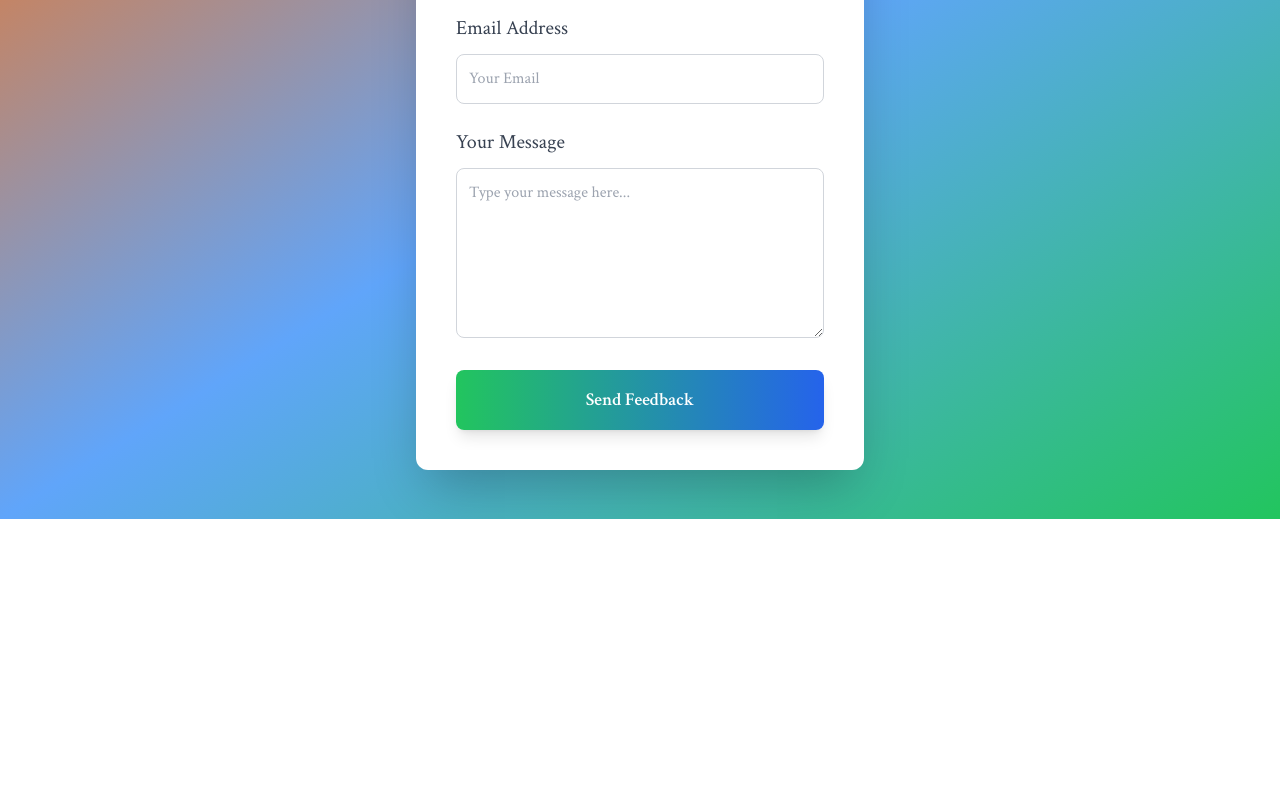
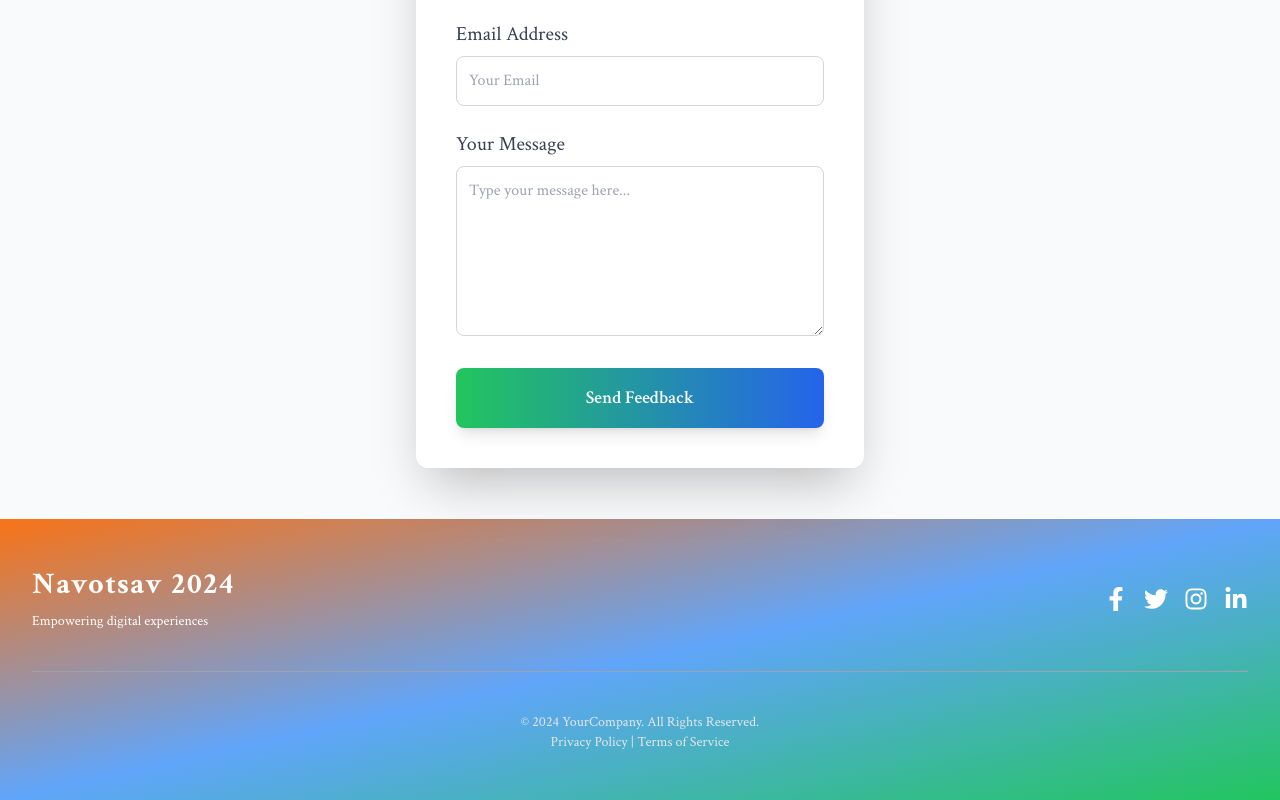
Before and after one commit to NitinSingh07/Navotsav, a React (Vite) app in the folder navotsav/: page /feedback in a window 1280 px wide. Shown: the part 3745-4545 px from the top of the page. Before the commit the page ends 4264 px from the top, so only its background shows below. Built offline with nearby package versions, Linux system fonts and the light colour scheme; a web font is replaced by a local one.

Commit message:
Refactor feedback form title and styling

```diff
--- a/navotsav/src/components/feedBackForm.jsx
+++ b/navotsav/src/components/feedBackForm.jsx
@@ -29,16 +29,16 @@ const FeedbackForm = () => {
   };
 
   return (
-    <div className="min-h-screen flex flex-col justify-center items-center bg-gradient-to-br from-orange-500 via-blue-400 to-green-500 p-4 md:p-8">
+    <div className="min-h-screen flex flex-col justify-center items-center bg-gray-50 px-4 md:px-8 py-8">
       {/* Feedback Title */}
-      <h2 className="text-4xl md:text-6xl self-start ml-24 font-extrabold text-gray-100 mb-8 text-center drop-shadow-lg">
+      <h2 className="text-3xl  self-start ml-24 sm:text-4xl md:text-5xl lg:text-6xl mb-10 font-extrabold text-gray-900 text-center drop-shadow-lg">
         Feedback Form
       </h2>
 
       {/* Form Container */}
-      <div className="max-w-md w-full bg-white rounded-xl shadow-2xl p-6 md:p-10 ">
+      <div className="max-w-full sm:max-w-md w-full bg-white rounded-xl shadow-2xl p-6 md:p-10 ">
         <form onSubmit={handleSubmit} className="space-y-6">
-          <div className="space-y-3">
+          <div className="space-y-2">
             <label className="block text-lg md:text-xl font-medium text-gray-700">
               Full Name
             </label>
@@ -52,7 +52,7 @@ const FeedbackForm = () => {
             />
           </div>
 
-          <div className="space-y-3">
+          <div className="space-y-2">
             <label className="block text-lg md:text-xl font-medium text-gray-700">
               Email Address
             </label>
@@ -66,7 +66,7 @@ const FeedbackForm = () => {
             />
           </div>
 
-          <div className="space-y-3">
+          <div className="space-y-2">
             <label className="block text-lg md:text-xl font-medium text-gray-700">
               Your Message
             </label>
@@ -82,7 +82,7 @@ const FeedbackForm = () => {
 
           <button
             type="submit"
-            className="w-full bg-gradient-to-r from-green-500 to-blue-600 text-white font-semibold text-lg p-4 rounded-lg shadow-lg focus:ring-4 focus:ring-blue-300 transition duration-300 transform hover:scale-105"
+            className="w-full bg-gradient-to-r from-green-500 to-blue-600 text-white font-semibold text-lg p-4 rounded-lg shadow-lg focus:ring-4 focus:ring-blue-300 transition duration-300 hover:bg-gradient-to-l transform hover:scale-105"
           >
             Send Feedback
           </button>
--- a/navotsav/src/components/footer.jsx
+++ b/navotsav/src/components/footer.jsx
@@ -0,0 +1,93 @@
+import React from "react";
+import {
+  FaFacebookF,
+  FaTwitter,
+  FaInstagram,
+  FaLinkedinIn,
+} from "react-icons/fa";
+
+const Footer = () => {
+  return (
+    <footer className="bg-gradient-to-br from-orange-500 via-blue-400 to-green-500 text-white py-8 md:py-12">
+      <div className="max-w-screen-xl mx-auto px-4 sm:px-6 lg:px-8">
+        <div className="flex flex-col md:flex-row justify-between items-center md:space-x-8">
+          {/* Company Logo/Name */}
+          <div className="mb-6 md:mb-0">
+            <h2 className="text-3xl font-bold tracking-wider">Navotsav 2024</h2>
+            <p className="text-sm mt-2">Empowering digital experiences</p>
+          </div>
+
+          {/* Quick Links */}
+          {/* <div className="flex flex-col md:flex-row space-y-4 md:space-y-0 md:space-x-8 text-center md:text-left">
+            <a href="/" className="hover:text-gray-200 transition duration-200">
+              Home
+            </a>
+            <a
+              href="/about"
+              className="hover:text-gray-200 transition duration-200"
+            >
+              About Us
+            </a>
+            <a
+              href="/contact"
+              className="hover:text-gray-200 transition duration-200"
+            >
+              Contact
+            </a>
+            <a
+              href="/services"
+              className="hover:text-gray-200 transition duration-200"
+            >
+              Services
+            </a>
+          </div> */}
+
+          {/* Social Media Icons */}
+          <div className="flex space-x-4 mt-6 md:mt-0">
+            <a
+              href="https://facebook.com"
+              target="_blank"
+              rel="noopener noreferrer"
+              className="hover:text-gray-200 transition duration-200"
+            >
+              <FaFacebookF className="text-2xl" />
+            </a>
+            <a
+              href="https://twitter.com"
+              target="_blank"
+              rel="noopener noreferrer"
+              className="hover:text-gray-200 transition duration-200"
+            >
+              <FaTwitter className="text-2xl" />
+            </a>
+            <a
+              href="https://instagram.com"
+              target="_blank"
+              rel="noopener noreferrer"
+              className="hover:text-gray-200 transition duration-200"
+            >
+              <FaInstagram className="text-2xl" />
+            </a>
+            <a
+              href="https://linkedin.com"
+              target="_blank"
+              rel="noopener noreferrer"
+              className="hover:text-gray-200 transition duration-200"
+            >
+              <FaLinkedinIn className="text-2xl" />
+            </a>
+          </div>
+        </div>
+
+        <hr className="border-gray-400 my-6 md:my-10" />
+
+        <div className="text-center text-sm text-gray-200">
+          <p>&copy; 2024 YourCompany. All Rights Reserved.</p>
+          <p>Privacy Policy | Terms of Service</p>
+        </div>
+      </div>
+    </footer>
+  );
+};
+
+export default Footer;
--- a/navotsav/src/main.jsx
+++ b/navotsav/src/main.jsx
@@ -8,6 +8,7 @@ import { EventAgenda } from "./components/agenda.jsx";
 import FeedbackForm from "./components/feedBackForm.jsx";
 import TeamMembers from "./components/team.jsx";
 import { EventDetails } from "./components/Events.jsx";
+import Footer from "./components/footer.jsx";
 
 createRoot(document.getElementById("root")).render(
   <StrictMode>
@@ -16,5 +17,6 @@ createRoot(document.getElementById("root")).render(
     <EventAgenda />
     <TeamMembers />
     <FeedbackForm />
+    <Footer />
   </StrictMode>
 );
```
